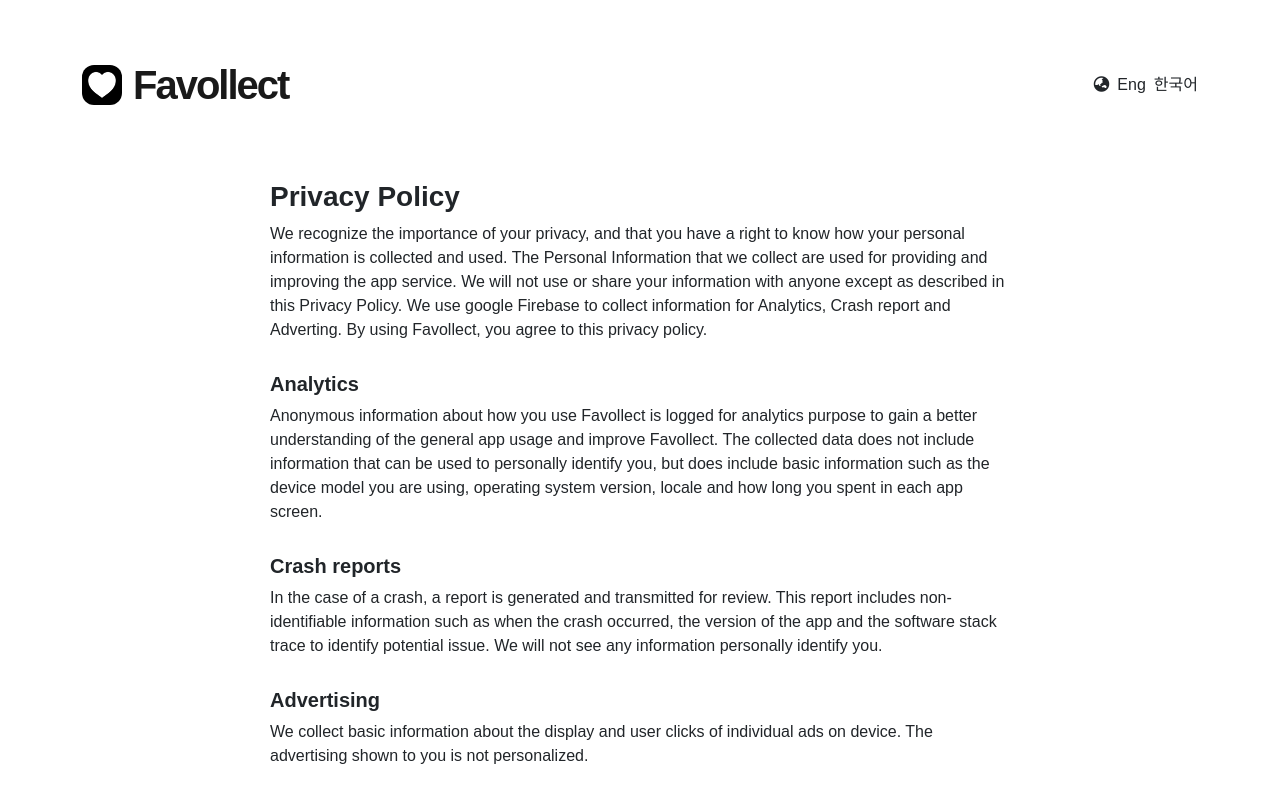
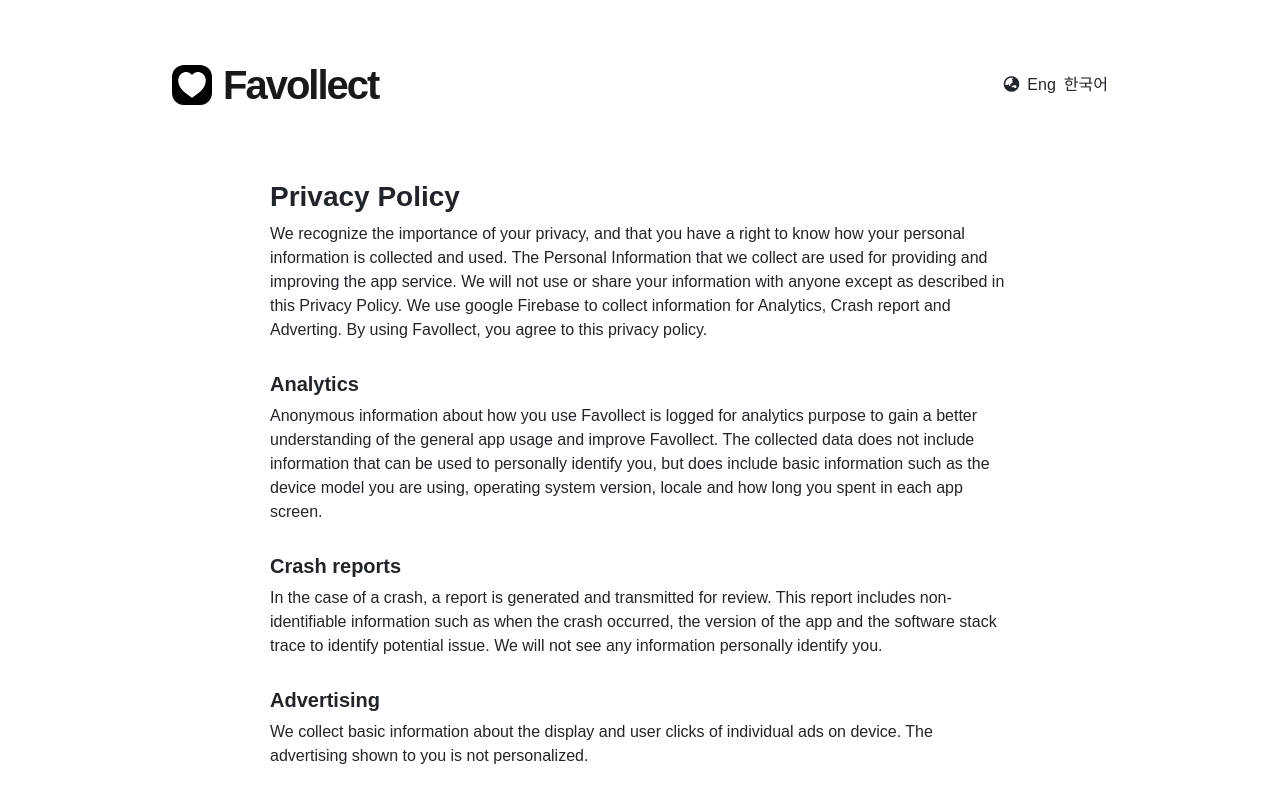
Before and after one commit to jasonkim7288/react_favourite, a React (Create React App) app: page /privacy in a window 1280 px wide. Shown: the top 800 px of the page. Built offline with nearby package versions, Linux system fonts and the light colour scheme.

Commit message:
adjust container max width

```diff
--- a/public/style.css
+++ b/public/style.css
@@ -3,6 +3,12 @@
   padding: 0;
   margin: 0;
   box-sizing: border-box;
+}
+
+@media (min-width: 1200px) {
+  .container {
+    max-width: 960px !important;
+  }
 }
 
 h6 {
--- a/src/components/Header.js
+++ b/src/components/Header.js
@@ -48,7 +48,7 @@ const Header = () => {
 
   return (
     <nav className="navbar navbar-light" style={navbarStyles}>
-      <div className="container-sm" style={navbarContainerStyles}>
+      <div className="container" style={navbarContainerStyles}>
         <Link to="/" className="navbar-brand" style={brandStyles}>
           <img src={process.env.PUBLIC_URL + '/logo.png'} alt="logo" style={imgStyles}/>
           <div style={navTitleStyles}>Favollect</div>
```
Also changed, not shown: 1 other file (tests, documents, lock files or other folders).
